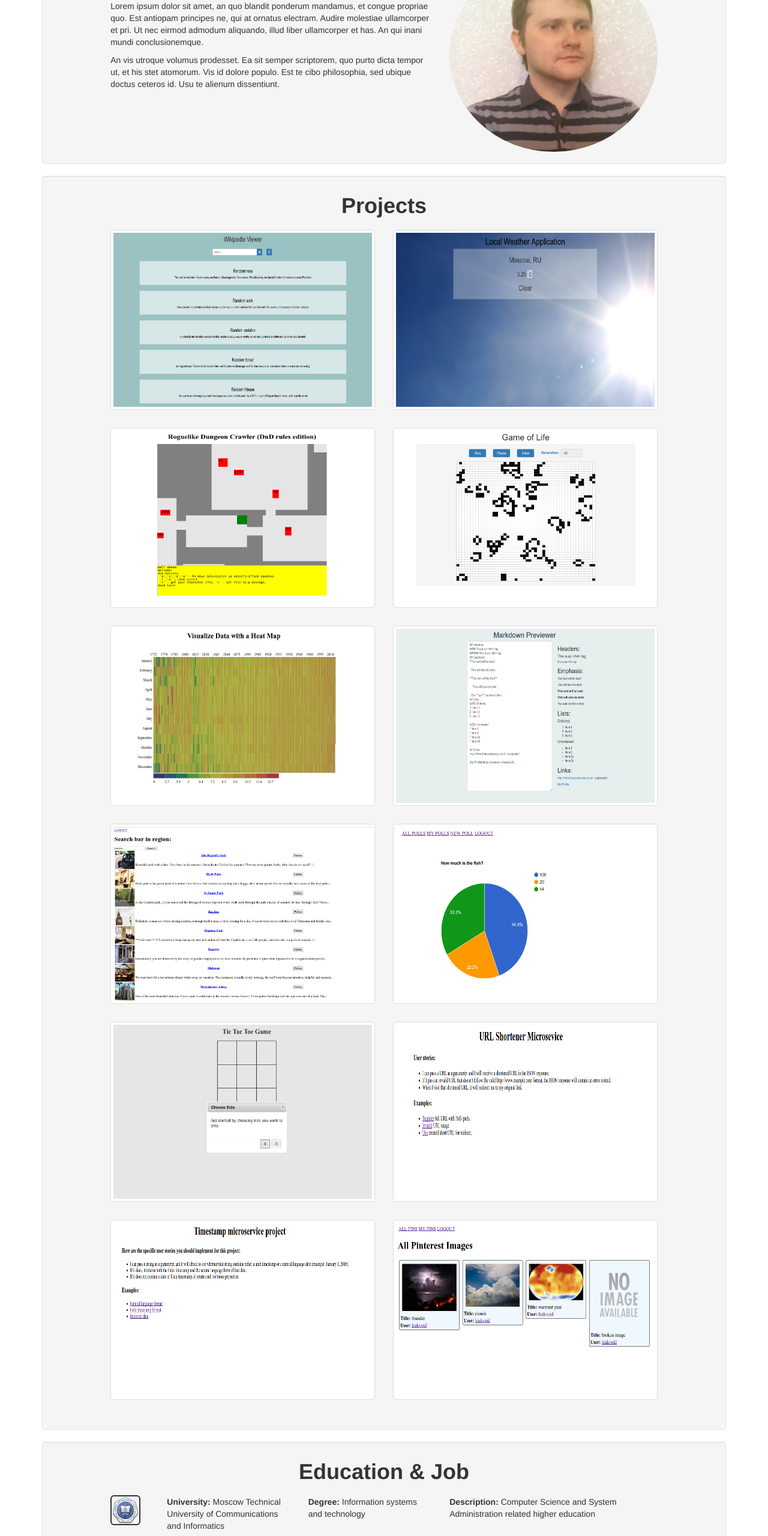
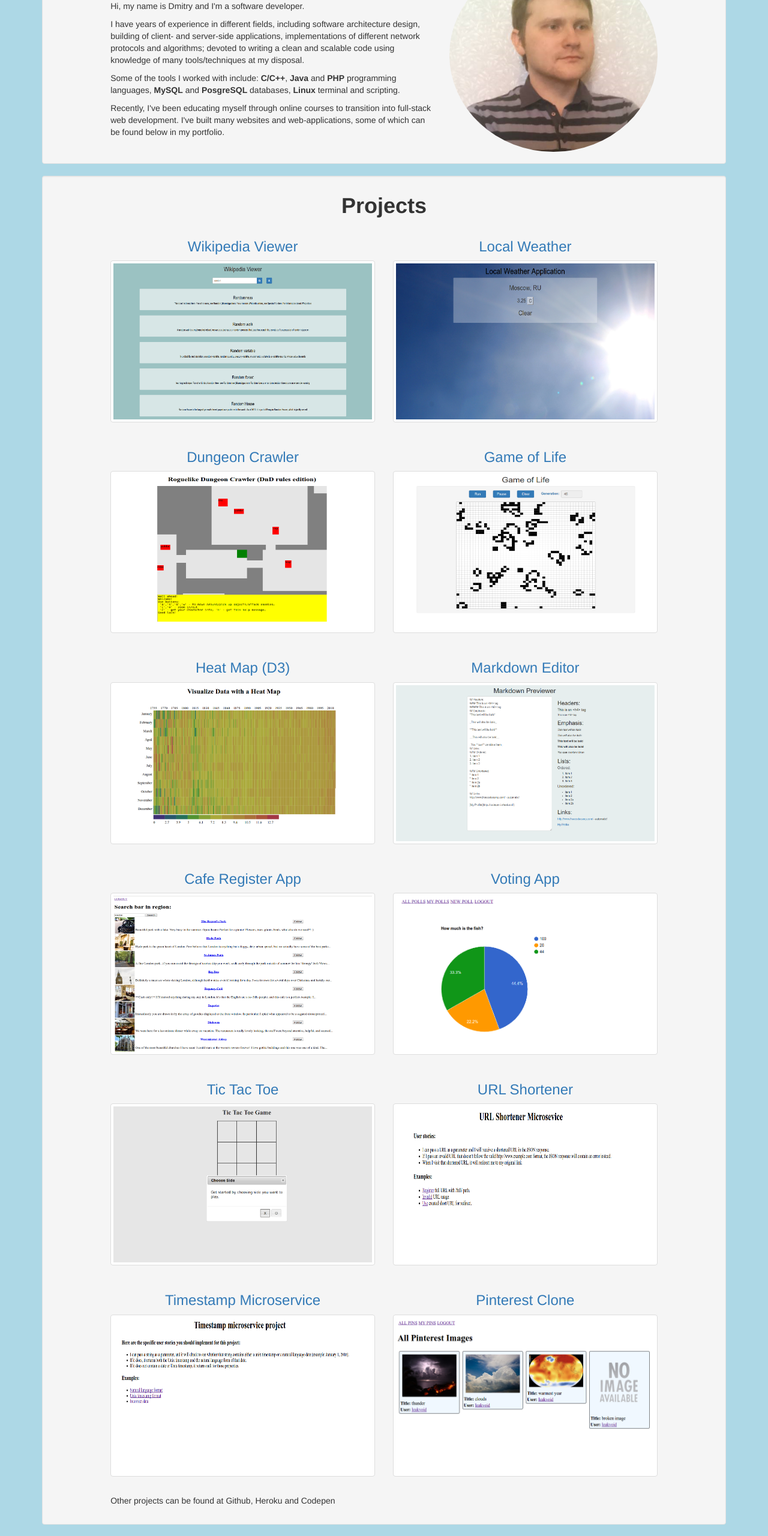
Before and after one commit to leakvoid/leakvoid_portfolio, a website: page public/home.html in a window 1280 px wide. Shown: the part 160-2720 px from the top of the page at 60% size. Drawn offline with nearby package versions, Linux system fonts and the light colour scheme.

Commit message:
portfolio URL and description update

```diff
--- a/public/css/style.css
+++ b/public/css/style.css
@@ -1,5 +1,6 @@
 body {
     padding-top: 70px;
+    background-color: LightBlue;
 }
 
 h1,h2 {
@@ -37,6 +38,7 @@ h1,h2 {
     border-color: dark-green;
     border-style: solid;
     border-width: 2px;
+    margin-top: -5px;
 }
 
 .education-job-text {
@@ -44,10 +46,15 @@ h1,h2 {
 }
 
 .portfolio-image {
-    height: 300;
+    height: 270;
     width: 450;
     margin-bottom: 30px;
 /* max-height: 400px; */
+}
+
+.project-title {
+    margin-top: 15px;
+    text-align: center;
 }
 
 .fa-custom {
--- a/public/home.html
+++ b/public/home.html
@@ -25,11 +25,10 @@
         <div class="row">
           <div class="col-xs-offset-1 col-xs-6">
             <h1>About</h1>
-            <p>Lorem ipsum dolor sit amet, an quo blandit ponderum mandamus, et congue propriae quo.
-              Est antiopam principes ne, qui at ornatus electram. Audire molestiae ullamcorper et pri.
-              Ut nec eirmod admodum aliquando, illud liber ullamcorper et has. An qui inani mundi conclusionemque.</p>
-            <p>An vis utroque volumus prodesset. Ea sit semper scriptorem, quo purto dicta tempor ut, et his stet atomorum.
-              Vis id dolore populo. Est te cibo philosophia, sed ubique doctus ceteros id. Usu te alienum dissentiunt.</p>
+            <p>Hi, my name is Dmitry and I'm a software developer.</p>
+            <p>I have years of experience in different fields, including software architecture design, building of client- and server-side applications, implementations of different network protocols and algorithms; devoted to writing a clean and scalable code using knowledge of many tools/techniques at my disposal.</p>
+            <p>Some of the tools I worked with include: <strong>C/C++</strong>, <strong>Java</strong> and <strong>PHP</strong> programming languages, <strong>MySQL</strong> and <strong>PosgreSQL</strong> databases, <strong>Linux</strong> terminal and scripting.</p>
+            <p>Recently, I've been educating myself through online courses to transition into full-stack web development. I've built many websites and web-applications, some of which can be found below in my portfolio.</p>
           </div>
           <div class="col-xs-4">
             <img src="images/me_f.png" alt="My Image" alt="My Photo" class="img-circle img-responsive"/>
@@ -41,50 +40,67 @@
         <h1>Projects</h1>
         <div class="row">
           <div class="col-xs-offset-1 col-xs-5">
-            <img src="images/wiki_viewer_f.png" alt="Project #1 image" class="img-responsive img-thumbnail portfolio-image" />
+            <h3 class="project-title"><a href="http://codepen.io/leakvoid/full/MyxVqX/" target="_blank">Wikipedia Viewer</a></h3>
+            <img src="images/wiki_viewer_f.png" alt="Project image" class="img-responsive img-thumbnail portfolio-image" />
           </div>
           <div class="col-xs-5">
-            <img src="images/local_weather_f.png" alt="Project #2 image" class="img-responsive img-thumbnail portfolio-image" />
+            <h3 class="project-title"><a href="http://codepen.io/leakvoid/full/oxmozK/" target="_blank">Local Weather</a></h3>
+            <img src="images/local_weather_f.png" alt="Project image" class="img-responsive img-thumbnail portfolio-image" />
           </div>
         </div>
         <div class="row">
           <div class="col-xs-offset-1 col-xs-5">
-            <img src="images/dungeon_crawler_f.png" alt="Project #5 image" class="img-responsive img-thumbnail portfolio-image" />
+            <h3 class="project-title"><a href="http://codepen.io/leakvoid/full/VjaeEK/" target="_blank">Dungeon Crawler</a></h3>
+            <img src="images/dungeon_crawler_f.png" alt="Project image" class="img-responsive img-thumbnail portfolio-image" />
           </div>
           <div class="col-xs-5">
-            <img src="images/game_of_life_f.png" alt="Project #6 image" class="img-responsive img-thumbnail portfolio-image" />
+            <h3 class="project-title"><a href="http://codepen.io/leakvoid/full/LZpqVj/" target="_blank">Game of Life</a></h3>
+            <img src="images/game_of_life_f.png" alt="Project image" class="img-responsive img-thumbnail portfolio-image" />
           </div>
         </div>
         <div class="row">
           <div class="col-xs-offset-1 col-xs-5">
-            <img src="images/heat_map_f.png" alt="Project #5 image" class="img-responsive img-thumbnail portfolio-image" />
+            <h3 class="project-title"><a href="http://codepen.io/leakvoid/full/LkQAJV/" target="_blank">Heat Map (D3)</a></h3>
+            <img src="images/heat_map_f.png" alt="Project image" class="img-responsive img-thumbnail portfolio-image" />
           </div>
           <div class="col-xs-5">
-            <img src="images/markdown_previewer_f.png" alt="Project #6 image" class="img-responsive img-thumbnail portfolio-image" />
+            <h3 class="project-title"><a href="http://codepen.io/leakvoid/full/ZOYYzY/" target="_blank">Markdown Editor</a></h3>
+            <img src="images/markdown_previewer_f.png" alt="Project image" class="img-responsive img-thumbnail portfolio-image" />
           </div>
         </div>
         <div class="row">
           <div class="col-xs-offset-1 col-xs-5">
-            <img src="images/nightlife_f.png" alt="Project #3 image" class="img-responsive img-thumbnail portfolio-image" />
+            <h3 class="project-title"><a href="https://leakvoid-nightlife-app.herokuapp.com/" target="_blank">Cafe Register App</a></h3>
+            <img src="images/nightlife_f.png" alt="Project image" class="img-responsive img-thumbnail portfolio-image" />
           </div>
           <div class="col-xs-5">
-            <img src="images/voting_f.png" alt="Project #4 image" class="img-responsive img-thumbnail portfolio-image" />
+            <h3 class="project-title"><a href="https://leakvoid-voting-app.herokuapp.com/" target="_blank">Voting App</a></h3>
+            <img src="images/voting_f.png" alt="Project image" class="img-responsive img-thumbnail portfolio-image" />
           </div>
         </div>
         <div class="row">
           <div class="col-xs-offset-1 col-xs-5">
-            <img src="images/tic_tac_toe_f.png" alt="Project #5 image" class="img-responsive img-thumbnail portfolio-image" />
+            <h3 class="project-title"><a href="http://codepen.io/leakvoid/full/WwVMYg/" target="_blank">Tic Tac Toe</a></h3>
+            <img src="images/tic_tac_toe_f.png" alt="Project image" class="img-responsive img-thumbnail portfolio-image" />
           </div>
           <div class="col-xs-5">
-            <img src="images/url_shortener_f.png" alt="Project #6 image" class="img-responsive img-thumbnail portfolio-image" />
+            <h3 class="project-title"><a href="https://cryptic-thicket-86465.herokuapp.com/" target="_blank">URL Shortener</a></h3>
+            <img src="images/url_shortener_f.png" alt="Project image" class="img-responsive img-thumbnail portfolio-image" />
           </div>
         </div>
         <div class="row">
           <div class="col-xs-offset-1 col-xs-5">
-            <img src="images/timestamp_f.png" alt="Project #5 image" class="img-responsive img-thumbnail portfolio-image" />
+            <h3 class="project-title"><a href="https://evening-beyond-41230.herokuapp.com/" target="_blank">Timestamp Microservice</a></h3>
+            <img src="images/timestamp_f.png" alt="Project image" class="img-responsive img-thumbnail portfolio-image" />
           </div>
           <div class="col-xs-5">
-            <img src="images/pinterest_clone_f.png" alt="Project #6 image" class="img-responsive img-thumbnail portfolio-image" />
+            <h3 class="project-title"><a href="https://leakvoid-pinterest.herokuapp.com/" target="_blank">Pinterest Clone</a></h3>
+            <img src="images/pinterest_clone_f.png" alt="Project image" class="img-responsive img-thumbnail portfolio-image" />
+          </div>
+        </div>
+        <div class="row">
+          <div class="col-xs-offset-1 col-xs-11">
+            <p>Other projects can be found at Github, Heroku and Codepen</p>
           </div>
         </div>
       </div>
@@ -122,7 +138,45 @@
                 <p class="education-job-text"><strong>Position:</strong> Software Developer</p>
               </div>
               <div class="col-xs-5">
-                <p class="education-job-text"><strong>Description:</strong> development of telephone/VOIP/internet billing core + support utility tools</p>
+                <p class="education-job-text"><strong>Description:</strong> development of telephone/VOIP/internet billing core + utility and client/admin tools for it</p>
+              </div>
+            </div>
+          </div>
+        </div>
+        <br/>
+        <div class="row">
+          <div class="col-xs-offset-1 col-xs-1">
+            <img src="images/job_2_icon.png" alt="Freelance logo" class="education-job-img img-rounded" />
+          </div>
+          <div class="col-xs-10">
+            <div class="row">
+              <div class="col-xs-3">
+                <p class="education-job-text"><strong>Company:</strong> N/A (self-employment)</p>
+              </div>
+              <div class="col-xs-3">
+                <p class="education-job-text"><strong>Position:</strong> Freelancer</p>
+              </div>
+              <div class="col-xs-5">
+                <p class="education-job-text"><strong>Description:</strong> server-side related tasks, network modules and DB logic for small / medium projects</p>
+              </div>
+            </div>
+          </div>
+        </div>
+        <br/>
+        <div class="row">
+          <div class="col-xs-offset-1 col-xs-1">
+            <img src="images/fcc_icon.png" alt="FCC logo" class="education-job-img img-rounded" />
+          </div>
+          <div class="col-xs-10">
+            <div class="row">
+              <div class="col-xs-3">
+                <p class="education-job-text"><strong>Course:</strong> Freecodecamp</p>
+              </div>
+              <div class="col-xs-3">
+                <p class="education-job-text"><strong>Position:</strong> Camper</p>
+              </div>
+              <div class="col-xs-5">
+                <p class="education-job-text"><strong>Description:</strong> online courses(1200 hours) with focus on frontend(HTML, CSS, JS, React) and backend(node.js, express, mongodb) technology</p>
               </div>
             </div>
           </div>
```
Also changed, not shown: public/images/fcc_icon.png (added), public/images/job_2_icon.png (added), public/images/job_icon.png (added).
